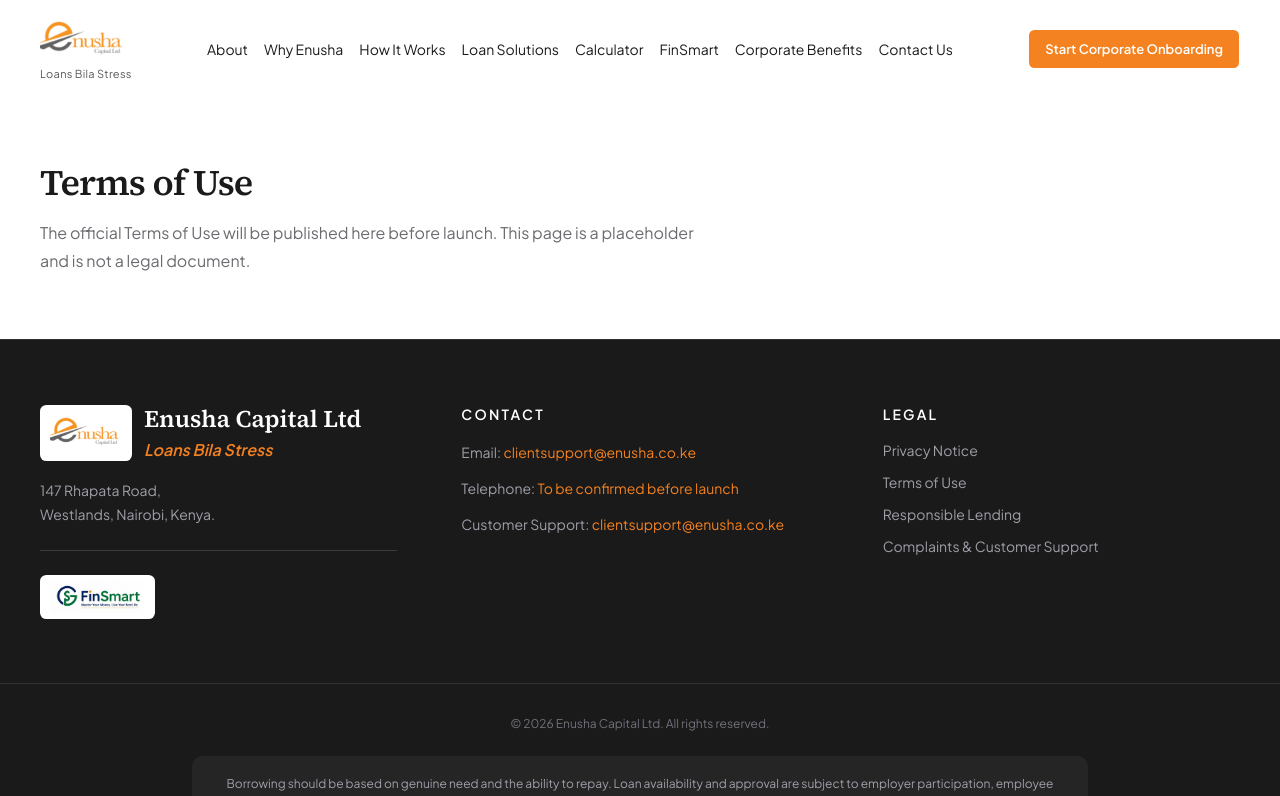
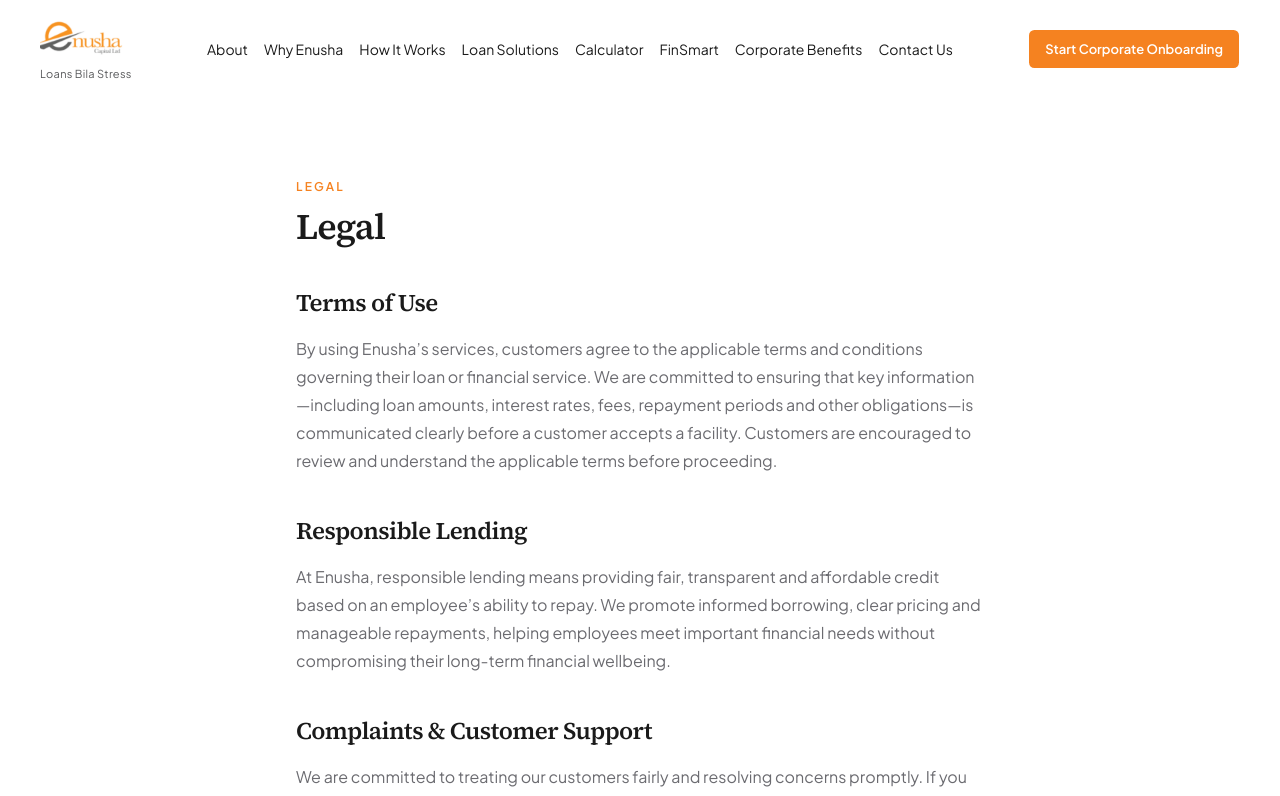
Before and after one commit to jeromekithinji/enush, a Next.js app: page /terms in a window 1280 px wide. Shown: the top 796 px of the page. Built offline with nearby package versions, Linux system fonts and the light colour scheme.

Commit message:
Legal links and text done

```diff
--- a/src/app/complaints/page.tsx
+++ b/src/app/complaints/page.tsx
@@ -1,16 +1,5 @@
-import type { Metadata } from 'next'
-
-import { StubPage } from '@/components/layout/stub-page'
-
-export const metadata: Metadata = {
-	title: 'Complaints & Customer Support',
-}
+import { redirect } from 'next/navigation'
 
 export default function ComplaintsPage () {
-	return (
-		<StubPage
-			title='Complaints & Customer Support'
-			description='The official complaints and customer support process will be published here before launch. This page is a placeholder and is not a legal document.'
-		/>
-	)
+	redirect('/terms#complaints')
 }
--- a/src/app/responsible-lending/page.tsx
+++ b/src/app/responsible-lending/page.tsx
@@ -1,16 +1,5 @@
-import type { Metadata } from 'next'
-
-import { StubPage } from '@/components/layout/stub-page'
-
-export const metadata: Metadata = {
-	title: 'Responsible Lending',
-}
+import { redirect } from 'next/navigation'
 
 export default function ResponsibleLendingPage () {
-	return (
-		<StubPage
-			title='Responsible Lending'
-			description='The official responsible lending statement will be published here before launch. This page is a placeholder and is not a legal document.'
-		/>
-	)
+	redirect('/terms#responsible-lending')
 }
--- a/src/app/terms/page.tsx
+++ b/src/app/terms/page.tsx
@@ -1,16 +1,17 @@
 import type { Metadata } from 'next'
 
-import { StubPage } from '@/components/layout/stub-page'
+import { LegalPolicies } from '@/components/legal/legal-policies'
+import { ScrollToHash } from '@/components/legal/scroll-to-hash'
 
 export const metadata: Metadata = {
-	title: 'Terms of Use',
+	title: 'Legal',
 }
 
 export default function TermsPage () {
 	return (
-		<StubPage
-			title='Terms of Use'
-			description='The official Terms of Use will be published here before launch. This page is a placeholder and is not a legal document.'
-		/>
+		<>
+			<ScrollToHash />
+			<LegalPolicies />
+		</>
 	)
 }
--- a/src/components/home/about-section.tsx
+++ b/src/components/home/about-section.tsx
@@ -79,8 +79,8 @@
 								className='mt-1.5 size-2 shrink-0 rounded-full bg-brand'
 							/>
 							<span>
-								<span className='font-semibold'>Head Office:</span> 147 Rhapata
-								Road, Westlands, Nairobi, Kenya.
+								<span className='font-semibold'>Head Office:</span> Pioneer
+								House, Kenyatta Avenue, Nairobi, Kenya
 							</span>
 						</p>
 					</div>
--- a/src/components/layout/hash-link.tsx
+++ b/src/components/layout/hash-link.tsx
@@ -18,12 +18,22 @@
 	function handleClick () {
 		onNavigate?.()
 
-		if (href.startsWith('/#')) {
-			const id = href.slice(2)
-			window.setTimeout(() => {
-				document.getElementById(id)?.scrollIntoView({ behavior: 'smooth' })
-			}, 50)
+		const hashIndex = href.indexOf('#')
+		if (hashIndex === -1) {
+			return
 		}
+
+		const id = href.slice(hashIndex + 1)
+		if (!id) {
+			return
+		}
+
+		window.setTimeout(() => {
+			document.getElementById(id)?.scrollIntoView({
+				behavior: 'smooth',
+				block: 'start',
+			})
+		}, 80)
 	}
 
 	return (
--- a/src/components/layout/site-footer.tsx
+++ b/src/components/layout/site-footer.tsx
@@ -1,6 +1,7 @@
 import Image from 'next/image'
 import Link from 'next/link'
 
+import { HashLink } from '@/components/layout/hash-link'
 import {
 	COMPANY_ADDRESS_LINES,
 	COMPANY_NAME,
@@ -78,16 +79,12 @@
 							</div>
 							<div>
 								<dt className='inline text-zinc-400'>Telephone: </dt>
-								<dd className='inline text-brand'>{SUPPORT_TELEPHONE}</dd>
-							</div>
-							<div>
-								<dt className='inline text-zinc-400'>Customer Support: </dt>
 								<dd className='inline'>
 									<a
-										href={`mailto:${SUPPORT_EMAIL}`}
+										href={`tel:${SUPPORT_TELEPHONE.replace(/\s/g, '')}`}
 										className='text-brand hover:underline'
 									>
-										{SUPPORT_EMAIL}
+										{SUPPORT_TELEPHONE}
 									</a>
 								</dd>
 							</div>
@@ -101,12 +98,12 @@
 						<ul className='mt-4 space-y-3 text-sm'>
 							{legalNavItems.map((item) => (
 								<li key={item.href}>
-									<Link
+									<HashLink
 										href={item.href}
 										className='text-zinc-400 transition-colors hover:text-white'
 									>
 										{item.label}
-									</Link>
+									</HashLink>
 								</li>
 							))}
 						</ul>
--- /dev/null
+++ b/src/components/legal/legal-policies.tsx
@@ -0,0 +1,50 @@
+const legalSections = [
+	{
+		id: 'terms-of-use',
+		title: 'Terms of Use',
+		body: 'By using Enusha’s services, customers agree to the applicable terms and conditions governing their loan or financial service. We are committed to ensuring that key information—including loan amounts, interest rates, fees, repayment periods and other obligations—is communicated clearly before a customer accepts a facility. Customers are encouraged to review and understand the applicable terms before proceeding.',
+	},
+	{
+		id: 'responsible-lending',
+		title: 'Responsible Lending',
+		body: 'At Enusha, responsible lending means providing fair, transparent and affordable credit based on an employee’s ability to repay. We promote informed borrowing, clear pricing and manageable repayments, helping employees meet important financial needs without compromising their long-term financial wellbeing.',
+	},
+	{
+		id: 'complaints',
+		title: 'Complaints & Customer Support',
+		body: 'We are committed to treating our customers fairly and resolving concerns promptly. If you have a question, need assistance or are dissatisfied with any aspect of our service, please contact our Customer Support team through our designated support channels. Every complaint will be acknowledged, reviewed fairly and handled confidentially, with the aim of providing a timely resolution.',
+	},
+] as const
+
+export function LegalPolicies () {
+	return (
+		<div className='mx-auto w-full max-w-3xl px-5 py-14 md:px-8 lg:px-10 lg:py-20'>
+			<p className='text-xs font-semibold tracking-[0.18em] text-brand uppercase'>
+				Legal
+			</p>
+			<h1 className='mt-3 font-heading text-3xl font-semibold tracking-tight text-charcoal md:text-4xl'>
+				Legal
+			</h1>
+			<div className='mt-10 space-y-10'>
+				{legalSections.map((section) => (
+					<section
+						key={section.id}
+						id={section.id}
+						aria-labelledby={`${section.id}-heading`}
+						className='scroll-mt-28'
+					>
+						<h2
+							id={`${section.id}-heading`}
+							className='font-heading text-2xl font-semibold tracking-tight text-charcoal'
+						>
+							{section.title}
+						</h2>
+						<p className='mt-4 text-base leading-7 text-muted-foreground'>
+							{section.body}
+						</p>
+					</section>
+				))}
+			</div>
+		</div>
+	)
+}
--- /dev/null
+++ b/src/components/legal/scroll-to-hash.tsx
@@ -0,0 +1,28 @@
+'use client'
+
+import { useEffect } from 'react'
+
+export function ScrollToHash () {
+	useEffect(() => {
+		function scrollToHash () {
+			const id = window.location.hash.replace('#', '')
+			if (!id) {
+				return
+			}
+
+			document.getElementById(id)?.scrollIntoView({
+				behavior: 'smooth',
+				block: 'start',
+			})
+		}
+
+		const timeout = window.setTimeout(scrollToHash, 50)
+		window.addEventListener('hashchange', scrollToHash)
+		return () => {
+			window.clearTimeout(timeout)
+			window.removeEventListener('hashchange', scrollToHash)
+		}
+	}, [])
+
+	return null
+}
--- a/src/lib/site.ts
+++ b/src/lib/site.ts
@@ -1,18 +1,18 @@
 export const COMPANY_NAME = 'Enusha Capital Ltd'
 export const COMPANY_ADDRESS_LINES = [
-	'147 Rhapata Road,',
-	'Westlands, Nairobi, Kenya.',
+	'Pioneer House,',
+	'Kenyatta Avenue, Nairobi, Kenya',
 ] as const
 export const COMPANY_ADDRESS = COMPANY_ADDRESS_LINES.join(' ')
 export const SUPPORT_EMAIL = 'clientsupport@enusha.co.ke'
-export const SUPPORT_TELEPHONE = 'To be confirmed before launch'
+export const SUPPORT_TELEPHONE = '+254 759 385059'
 export const TAGLINE = 'Loans Bila Stress'
 
 export const legalNavItems = [
 	{ href: '/privacy', label: 'Privacy Notice' },
-	{ href: '/terms', label: 'Terms of Use' },
-	{ href: '/responsible-lending', label: 'Responsible Lending' },
-	{ href: '/complaints', label: 'Complaints & Customer Support' },
+	{ href: '/terms#terms-of-use', label: 'Terms of Use' },
+	{ href: '/terms#responsible-lending', label: 'Responsible Lending' },
+	{ href: '/terms#complaints', label: 'Complaints & Customer Support' },
 ] as const
 
 export const lendingDisclaimer =
```
